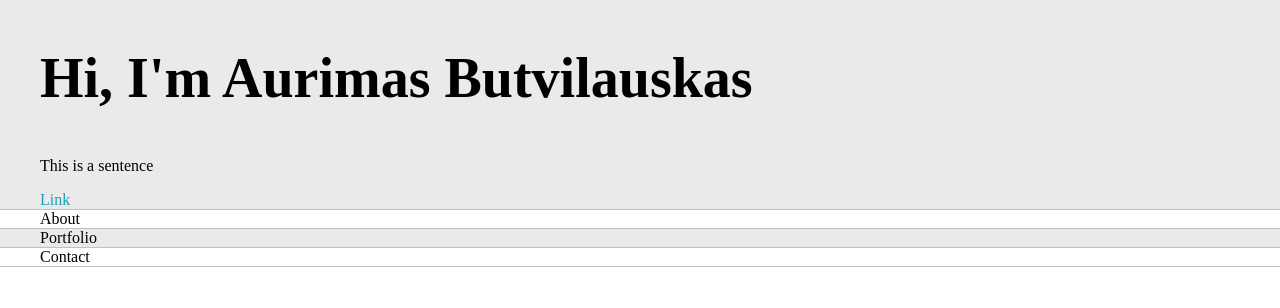
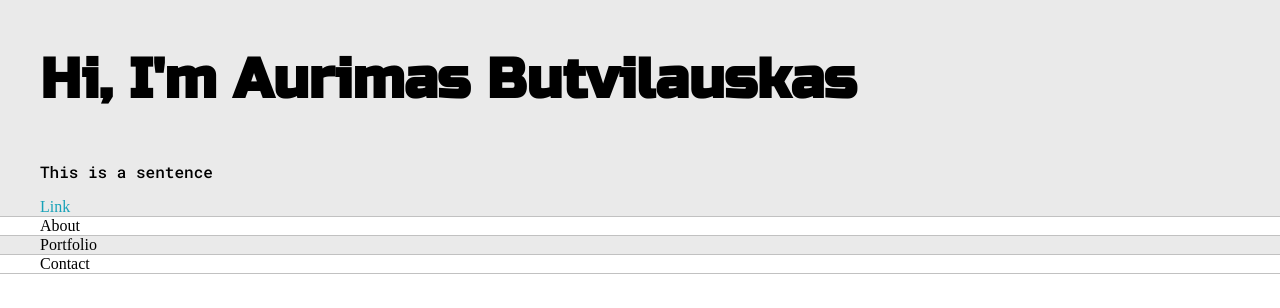
Before and after one commit to ponasObuolys/mywebsite, a plain HTML site: page index.html in a window 1280 px wide. Drawn offline with Linux system fonts and the light colour scheme.

Commit message:
added fonts

```diff
--- a/default.css
+++ b/default.css
@@ -17,10 +17,12 @@ margin: 0;
 
 h1, h2, h3, h4, h5, h6, strong{
 	color: var(--mainText);
+	font-family: 'Russo One', sans-serif;
 
 }
 p, li, span, label, input, textarea{
 	color: var(--mainText);
+	font-family: 'Roboto Mono', monospace;
 }
 
 a{
--- a/index.html
+++ b/index.html
@@ -4,6 +4,8 @@
 	<title>Aurimas Butvilauskas</title>
 
 	<meta name="viewport" content="width=device-width, initial-scale=1, maximum-scale=1, minimum-scale=1" />
+
+	<link href="https://fonts.googleapis.com/css2?family=Roboto+Mono:wght@500&family=Russo+One&display=swap" rel="stylesheet">
 
 	<link rel="stylesheet" type="text/css" href="default.css">
 
```
